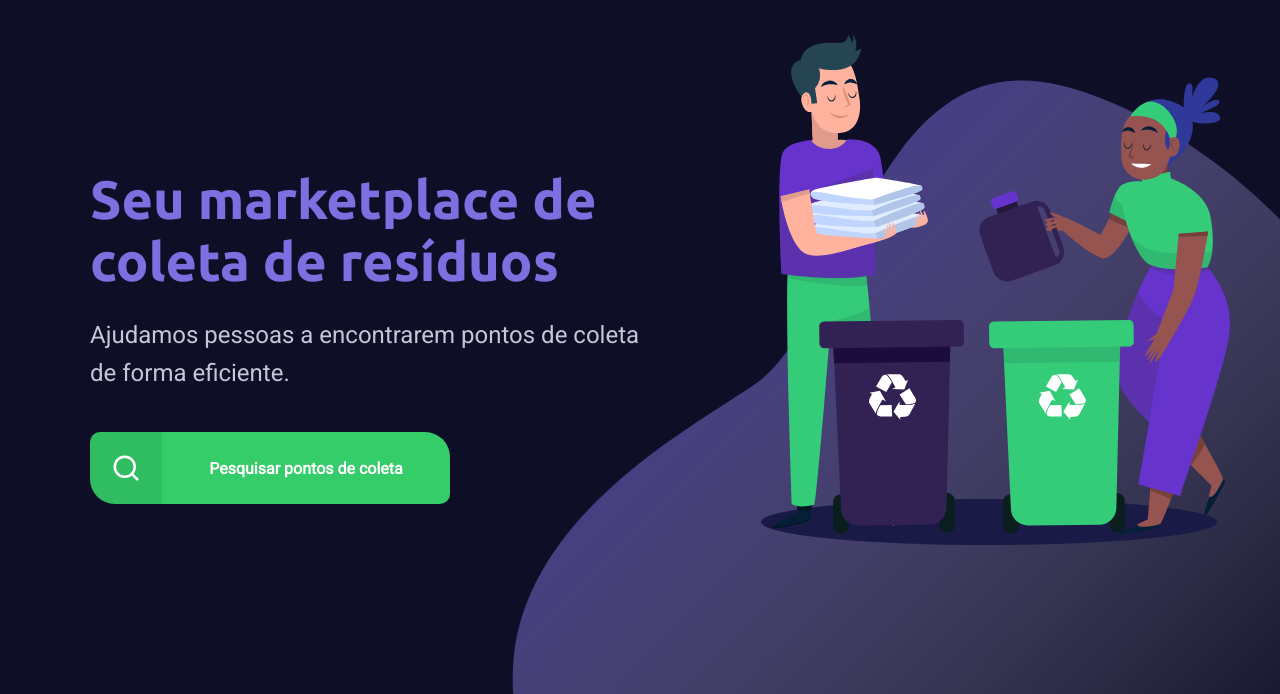
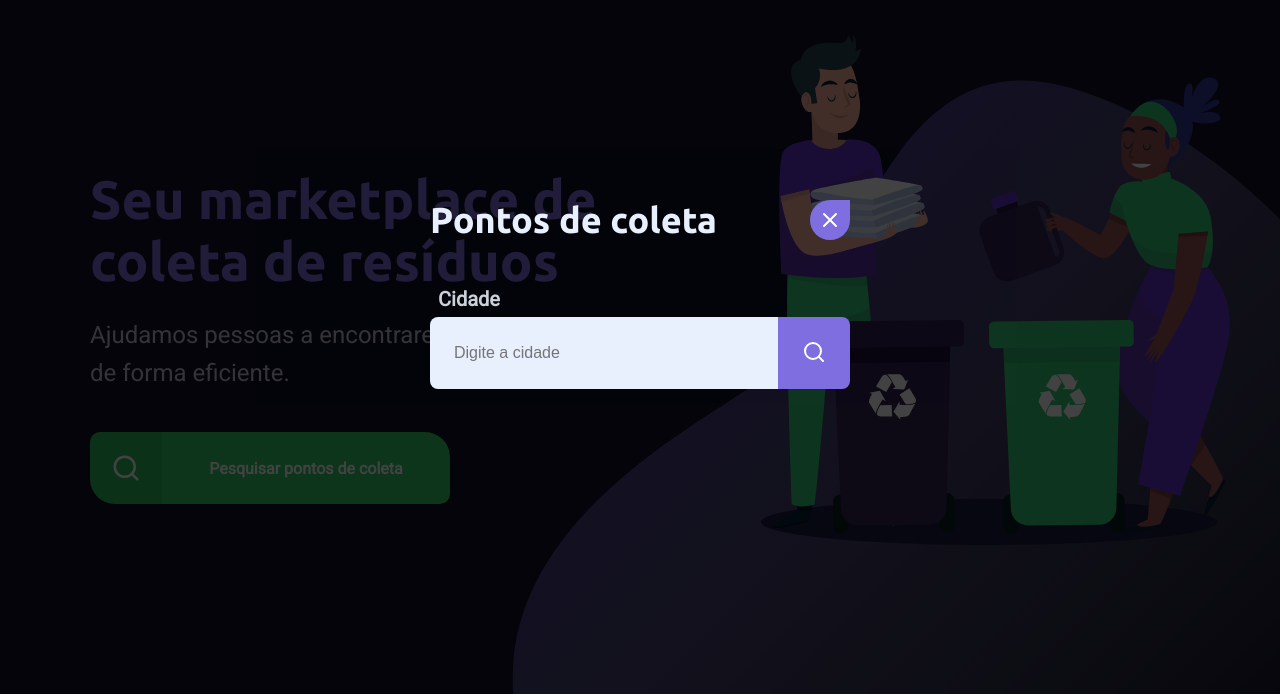
Before and after one commit to RodrigoEC/NLW-ecoleta, a plain HTML site: page html/index.html in a window 1280 px wide. Both pictures are taken after a click on the link "Pesquisar pontos de coleta". Shown: the part 106-800 px from the top of the page. Drawn offline with Linux system fonts and the light colour scheme.

Commit message:
Aula 03 finalziada

```diff
--- /dev/null
+++ b/css/modal.css
@@ -0,0 +1,114 @@
+#modal {
+    height: 100vh;
+    width: 100vw;
+    background-color: #000000bd;
+    position: fixed;
+
+    top: 0;
+
+    display: flex;
+    justify-content: center;
+    align-items: center;
+
+    transition: .5s;
+}
+
+#modal.hide {
+    display: none;
+}
+
+#modal .content {
+    color: white;
+    width: 420px;
+    border-radius: 10px;
+
+}
+
+#modal .header {
+    display: flex;
+    justify-content: space-between;
+    align-items: center;
+    margin-bottom: 48px;
+
+}
+
+
+#modal .header a {
+    background-image: url("../icones/x.svg");
+    background-position: 50%;
+    background-repeat: no-repeat;
+    background-color: var(--title-color);
+
+    border-radius: 90px 0 90px 90px;
+    width: 40px;
+    height: 40px;
+    font-size: 0.01px;
+
+    transition: .3s;
+}
+
+#modal .header a:hover, #modal .header a:focus {
+    background-color: var(--primary-color);
+    transform: scale(1.05) rotate(10deg);
+
+
+}
+
+
+
+#modal .header h1 {
+    color: white;
+    font-size: 36px;
+    line-height: 42px;
+    color: #e8f0fE;
+
+}
+
+#modal form label {
+    font-size: 20px;
+    line-height: 20px;
+
+    display: block;
+    margin-bottom: 8px;
+
+    font-weight: bold;
+
+    text-indent: 8px;
+    color: rgb(203, 209, 219);
+}
+
+#modal form .field {
+    display: flex;
+}
+
+#modal form input {
+    flex: 1;
+    background-color: #e8f0fE;
+    border-radius: 8px 0 0 8px;
+    border: 0;
+    padding: 16px 24px;
+    font-size: 16px;
+
+
+
+}
+
+#modal form button {
+    width: 72px;
+    height: 72px;
+    border-radius: 0 8px 8px 0;
+    border: 0;
+    background-color: var(--title-color);
+
+    transition: .3s;
+}
+
+#modal form button:hover {
+    background-color: #2fb85e;
+    transform: scale(1.05);
+}
+
+#modal form button img {
+    width: 24px;
+    height: 24px;
+}
--- a/css/responsive.css
+++ b/css/responsive.css
@@ -19,6 +19,10 @@
     #page-home main {
         align-items: center;
     }
+
+    #page-search-results .cards {
+        grid-template-columns: 1fr;
+    }
 }
 
 @media (max-height: 760px) {
--- a/html/index.html
+++ b/html/index.html
@@ -6,6 +6,7 @@
         <title>Ecoleta</title>
         <link rel="stylesheet" href="../css/main.css">
         <link rel="stylesheet" href="../css/home.css">
+        <link rel="stylesheet" href="../css/modal.css">
         <link rel="stylesheet" href="../css/responsive.css">
 
         <link href="https://fonts.googleapis.com/css2?family=Roboto&family=Ubuntu:wght@700display=swap" rel="stylesheet">
@@ -28,7 +29,7 @@
                     <h1>Seu marketplace de coleta de resíduos</h1>
                     <p>Ajudamos pessoas a encontrarem pontos de coleta de forma eficiente.</p>
 
-                    <a href="#">
+                    <a href="#" id="pesquisa">
                         <span></span>
                         <strong>Pesquisar pontos de coleta</strong>
 
@@ -36,5 +37,26 @@
                 </main>
             </div>
         </div>
+
+        <div id="modal" class="hide">
+            <div class="content">
+                <div class="header">
+                    <h1>Pontos de coleta</h1>
+                    <a href="">Fechar</a>
+                </div>
+
+                <form action="search-results.html">
+                    <label for="city">Cidade</label>
+                    <div class="search field">
+                        <input type="text" name="city" id="city" placeholder="Digite a cidade">
+                        <button>
+                            <img src="/icones/search.svg" alt="Buscar cidade para ponto de coleta">
+                        </button>
+                    </div>
+                </form>
+            </div>
+        </div>
+
+        <script src="/script/index.js"></script>
     </body>
 </html>
--- /dev/null
+++ b/script/index.js
@@ -0,0 +1,13 @@
+const popUp = document.querySelector("#pesquisa")
+const modal = document.querySelector("#modal")
+const chut = document.querySelector("#modal .header a")
+
+popUp.addEventListener("click", addHiddenClass)
+
+function addHiddenClass(event) {
+    modal.classList.remove("hide")
+}
+
+chut.addEventListener("click", () => {
+    modal.classList.add("hide")
+})
```
Also changed, not shown: css/search-results.css (added, +89 -0 lines), html/search-results.html (added, +63 -0 lines), script/create-point.js (+0 -31 lines).
